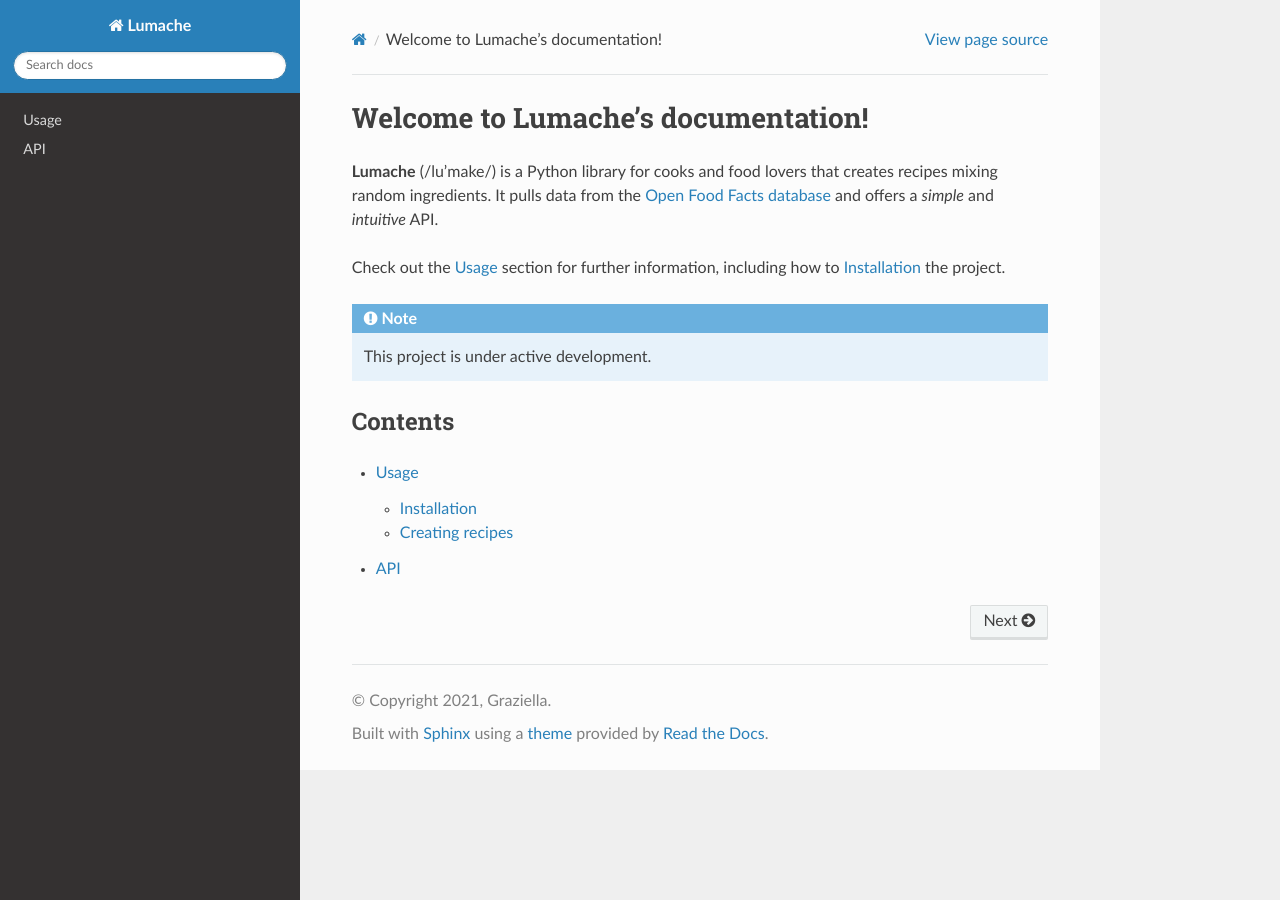
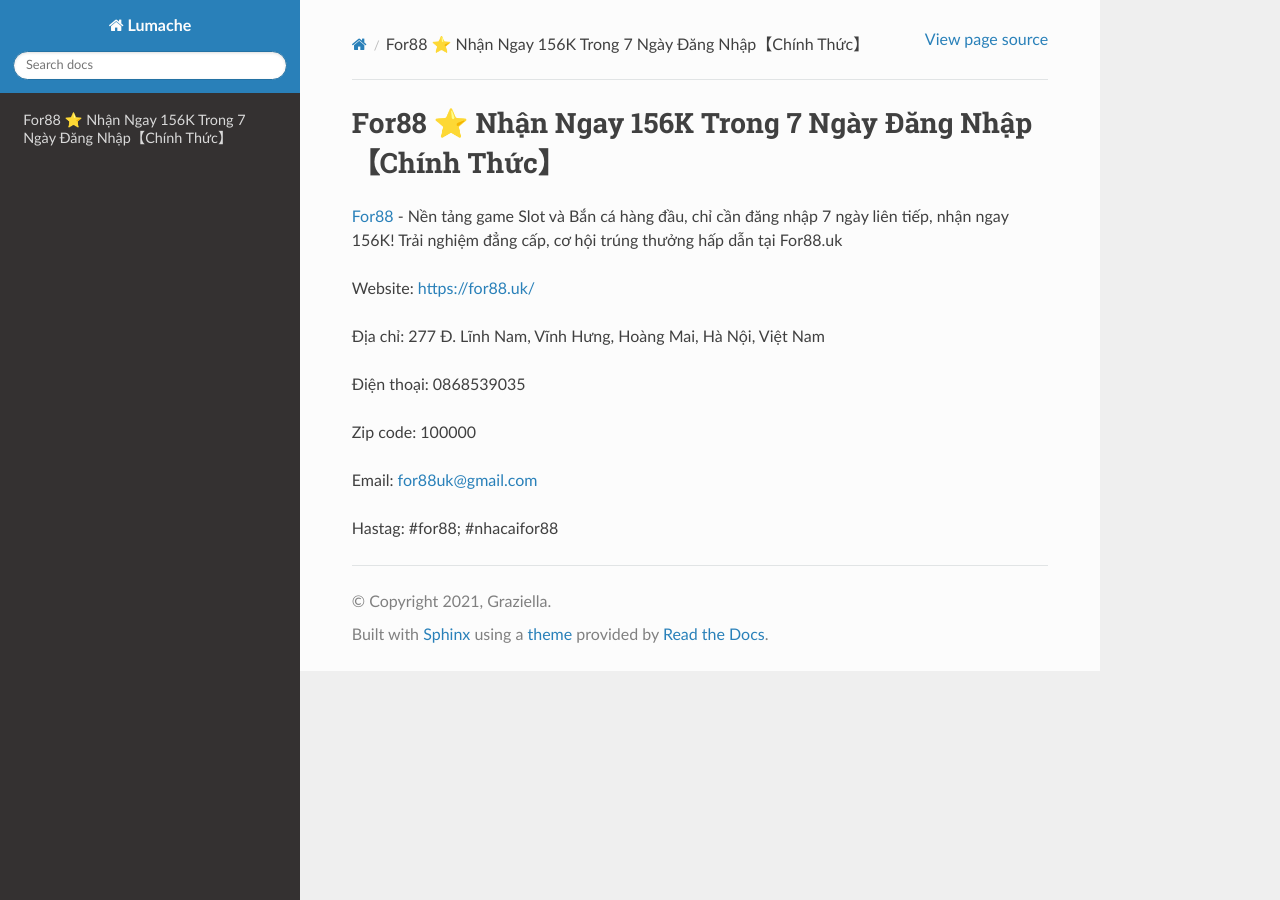
Before and after one commit to antonniotrombeta/for88uk, a Sphinx documentation site: the page built from docs/source/index.rst, in a window 1280 px wide. Built offline with Sphinx 7.4.7 and the Read the Docs theme 3.1.0, drawn with Linux system fonts in a browser that asks for light colours.

Commit message:
Update index.rst

```diff
--- a/docs/source/index.rst
+++ b/docs/source/index.rst
@@ -1,22 +1,16 @@
-Welcome to Lumache's documentation!
+For88 ⭐️ Nhận Ngay 156K Trong 7 Ngày Đăng Nhập【Chính Thức】
 ===================================
 
-**Lumache** (/lu'make/) is a Python library for cooks and food lovers
-that creates recipes mixing random ingredients.
-It pulls data from the `Open Food Facts database <https://world.openfoodfacts.org/>`_
-and offers a *simple* and *intuitive* API.
+`For88 <https://for88.uk/>`_ - Nền tảng game Slot và Bắn cá hàng đầu, chỉ cần đăng nhập 7 ngày liên tiếp, nhận ngay 156K! Trải nghiệm đẳng cấp, cơ hội trúng thưởng hấp dẫn tại For88.uk
 
-Check out the :doc:`usage` section for further information, including
-how to :ref:`installation` the project.
+Website: https://for88.uk/
 
-.. note::
+Địa chỉ: 277 Đ. Lĩnh Nam, Vĩnh Hưng, Hoàng Mai, Hà Nội, Việt Nam
 
-   This project is under active development.
+Điện thoại: 0868539035
 
-Contents
---------
+Zip code: 100000
 
-.. toctree::
+Email: for88uk@gmail.com
 
-   usage
-   api
+Hastag: #for88; #nhacaifor88
```
